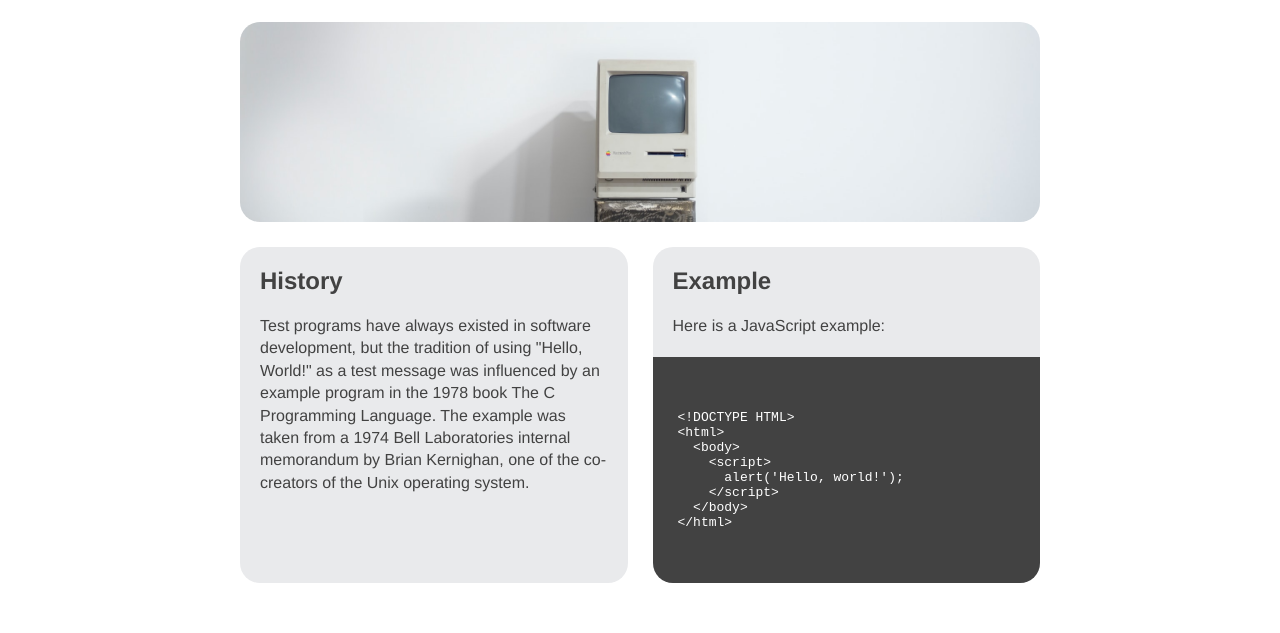
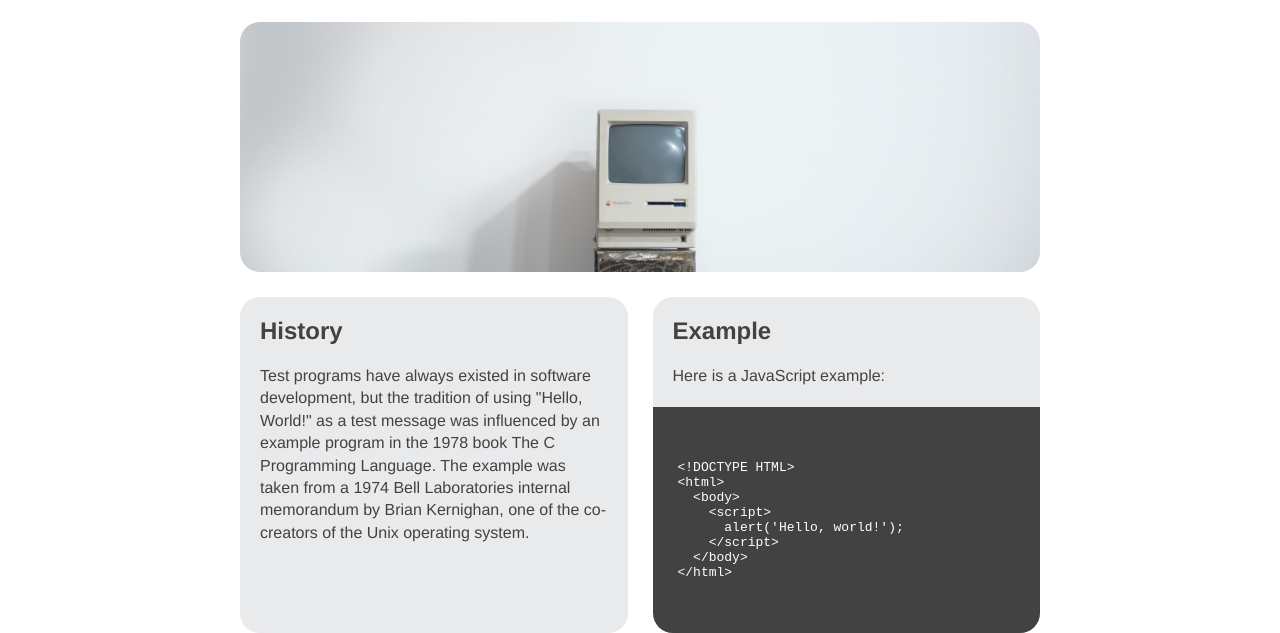
Before and after one commit to Angelmist18/MI349, a plain HTML site: page index.html in a window 1280 px wide. Shown: the part 173-806 px from the top of the page. Drawn offline with Linux system fonts and the light colour scheme.

Commit message:
Section text size 1.25

```diff
--- a/screen.css
+++ b/screen.css
@@ -4,7 +4,7 @@ body {
     background: #fff;
     font-family: Helvetica, sans-serif;
     border-top: 15px solid #424242;
-    margin: 0 auto; /*will remove default margins*/
+    margin: 0; /*will remove default margins*/
     color: #424242;
 }
 
@@ -22,7 +22,7 @@ main {
     The shorthand version is used below.
     */
     background: no-repeat bottom / cover url('images/mac.jpg');
-    height: 200px;
+    height: 250px;
     border-radius: 20px; /*For the rounded corners*/
 
 }
@@ -42,7 +42,9 @@ main {
 
 .details section p {
     margin: 20px;
+    font-size: 1.25;
 }
+
 
 .details section h2 {
     margin: 20px;
```
